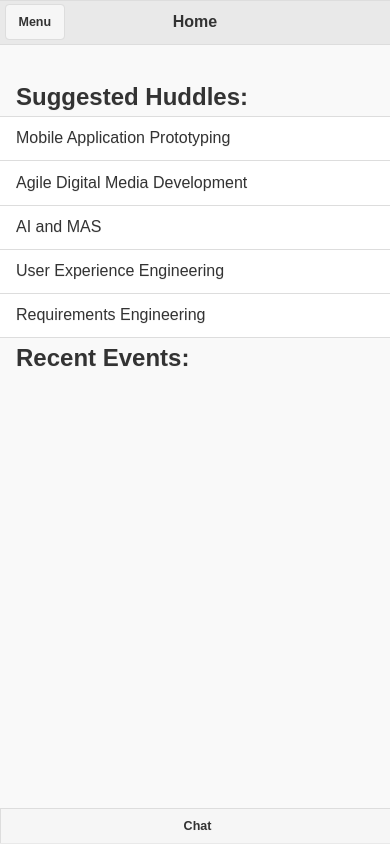
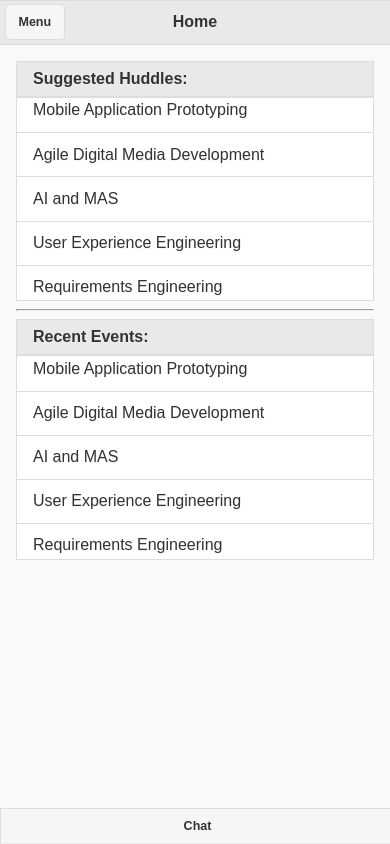
Before and after one commit to freko247/Huddles, a website: page www/index.html in a window 390 px wide. Drawn offline with Linux system fonts and the light colour scheme; some packages are replaced by stand-ins of ours.

Commit message:
First version of home page

```diff
--- a/www/index.html
+++ b/www/index.html
@@ -44,8 +44,12 @@
         </div>
         <!-- MAIN -->
         <div data-role="main" class="ui-content jqm-content jqm-fullwidth">
-            <h2>Suggested Huddles:</h2>
             <div>
+                <div class="ui-corner-all">
+                    <div class="ui-bar ui-bar-a">
+                        <h3>Suggested Huddles:</h3>
+                    </div>
+                    <div class="ui-body ui-body-a">
                         <ul data-role="listview">
                             <li>Mobile Application Prototyping</li>
                             <li>Agile Digital Media Development</li>
@@ -54,9 +58,24 @@
                             <li>Requirements Engineering</li>
                         </ul>
                     </div>
-            <h2>Recent Events:</h2>
-            <div data-role="listview">
-
+                </div>
+            </div>
+            <hr>
+            <div>
+                <div class="ui-corner-all">
+                    <div class="ui-bar ui-bar-a">
+                        <h3>Recent Events:</h3>
+                    </div>
+                    <div class="ui-body ui-body-a">
+                        <ul data-role="listview">
+                            <li>Mobile Application Prototyping</li>
+                            <li>Agile Digital Media Development</li>
+                            <li>AI and MAS</li>
+                            <li>User Experience Engineering</li>
+                            <li>Requirements Engineering</li>
+                        </ul>
+                    </div>
+                </div>
             </div>
         </div>
         <!-- FOOTER -->
```
Lines whose indentation alone changed are shown as unchanged.
